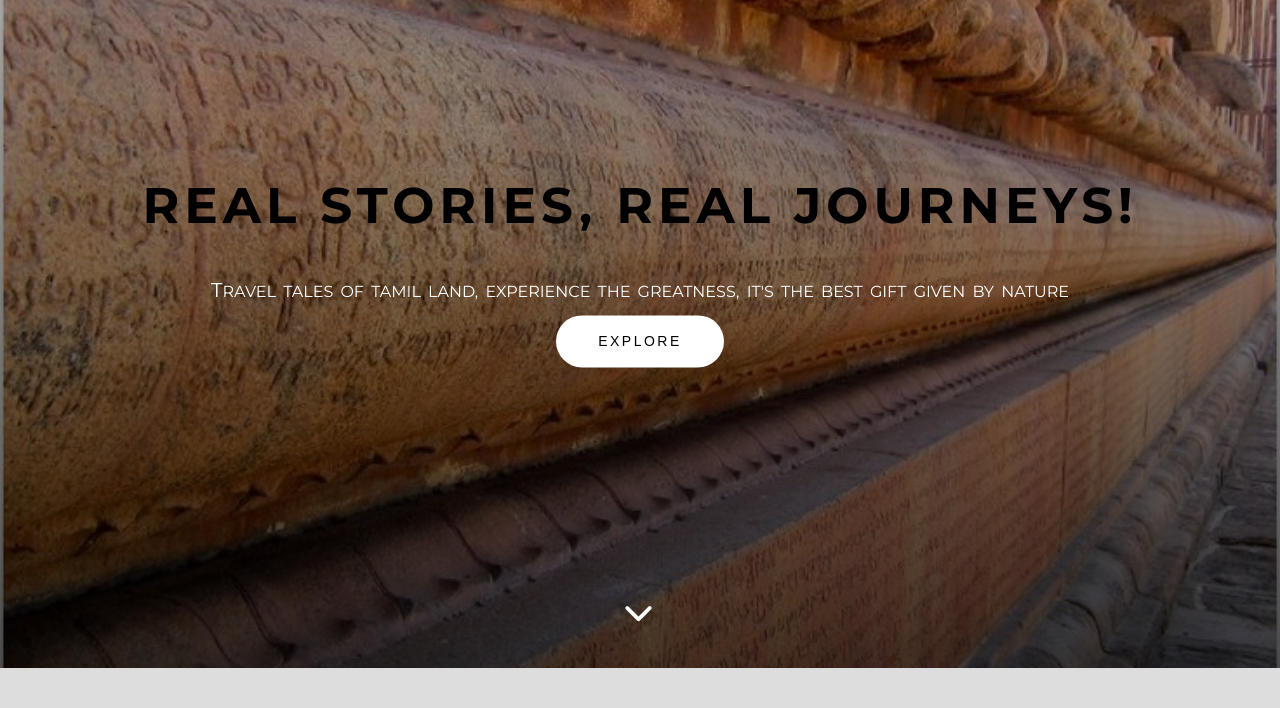
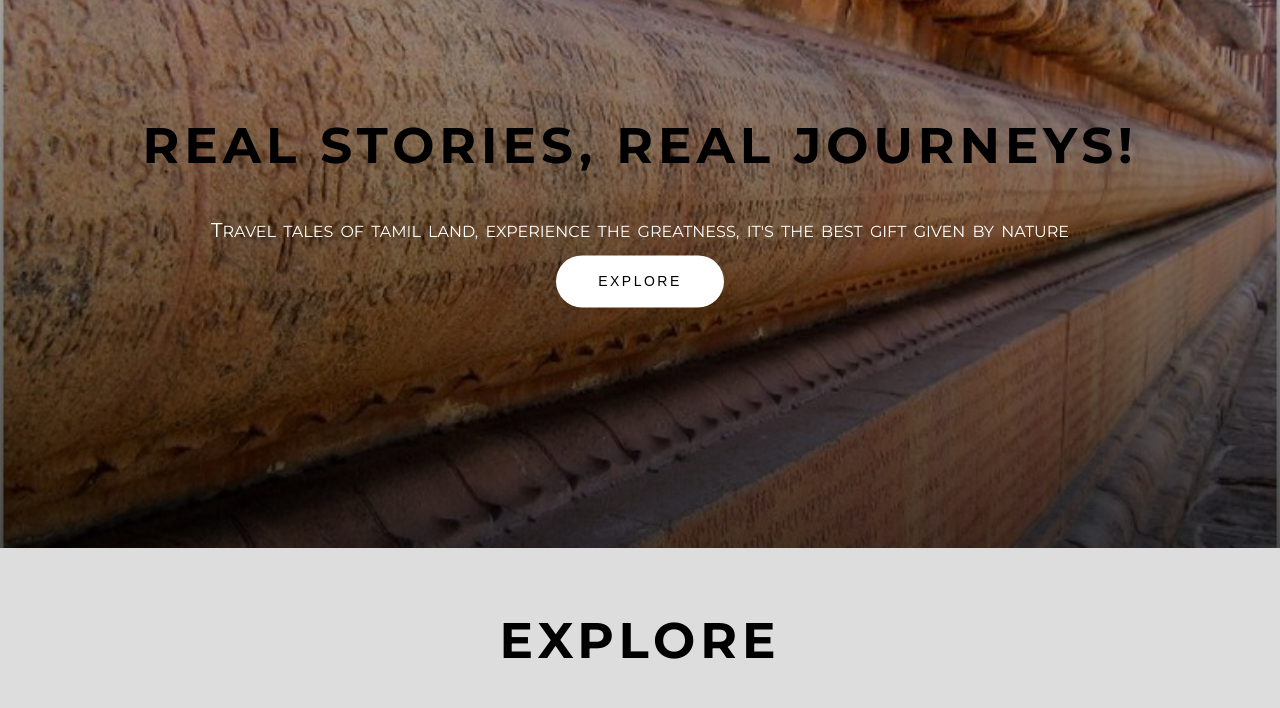
Before and after one commit to jeyaprasad/Sancharam, a plain HTML site: page home.html in a window 1280 px wide. Shown: the part 92-800 px from the top of the page. Drawn offline with Linux system fonts and the light colour scheme.

Commit message:
Reduce hero height to 80vh and remove down arrow

```diff
--- a/assets/css/style.css
+++ b/assets/css/style.css
@@ -52,7 +52,7 @@ p,li{
 
 .header{
     position: relative;
-    height: 95vh;
+    height: 80vh;
     background: linear-gradient(rgba(0, 0, 0, 0.3), rgba(0, 0, 0, 0.7)), url("../images/background.png");
     background-position: center;
     background-size: cover;
@@ -592,36 +592,6 @@ button {
     }
 }
 
-/* Scroll Down Arrow */
-.scroll-down-arrow {
-    position: absolute;
-    bottom: 30px;
-    left: 50%;
-    transform: translateX(-50%);
-    font-size: 3rem;
-    color: #fff;
-    animation: bounce 2s infinite;
-    text-decoration: none;
-    z-index: 10;
-}
-
-.scroll-down-arrow:hover {
-    color: #f4f4f4;
-}
-
-@keyframes bounce {
-    0%, 20%, 50%, 80%, 100% {
-        transform: translateY(0) translateX(-50%);
-    }
-    40% {
-        transform: translateY(-20px) translateX(-50%);
-    }
-    60% {
-        transform: translateY(-10px) translateX(-50%);
-    }
-}
-
-
 /* Revamped Square Grid Explore Cards */
 .explore-cards {
     display: grid;
--- a/home.html
+++ b/home.html
@@ -32,10 +32,6 @@
             <button onclick="window.location.href='pages/explore.html'"> EXPLORE
             </button>
         </div>
-        <!-- Down Arrow Indicator -->
-        <a href="#Explore" class="scroll-down-arrow">
-            <i class="fas fa-chevron-down"></i>
-        </a>
     </header>
 
                 <section class="showcase" id="Explore">
```
